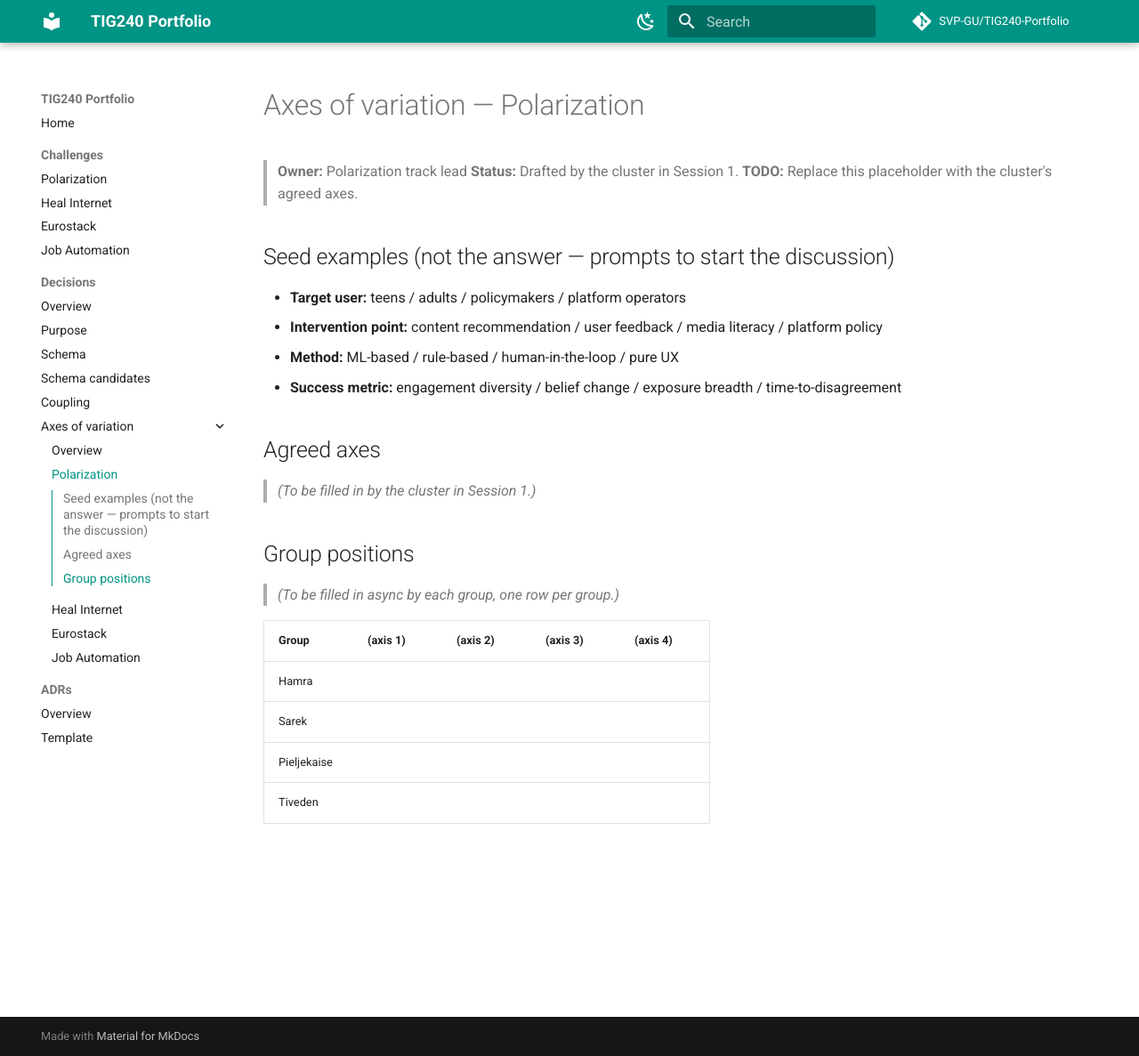
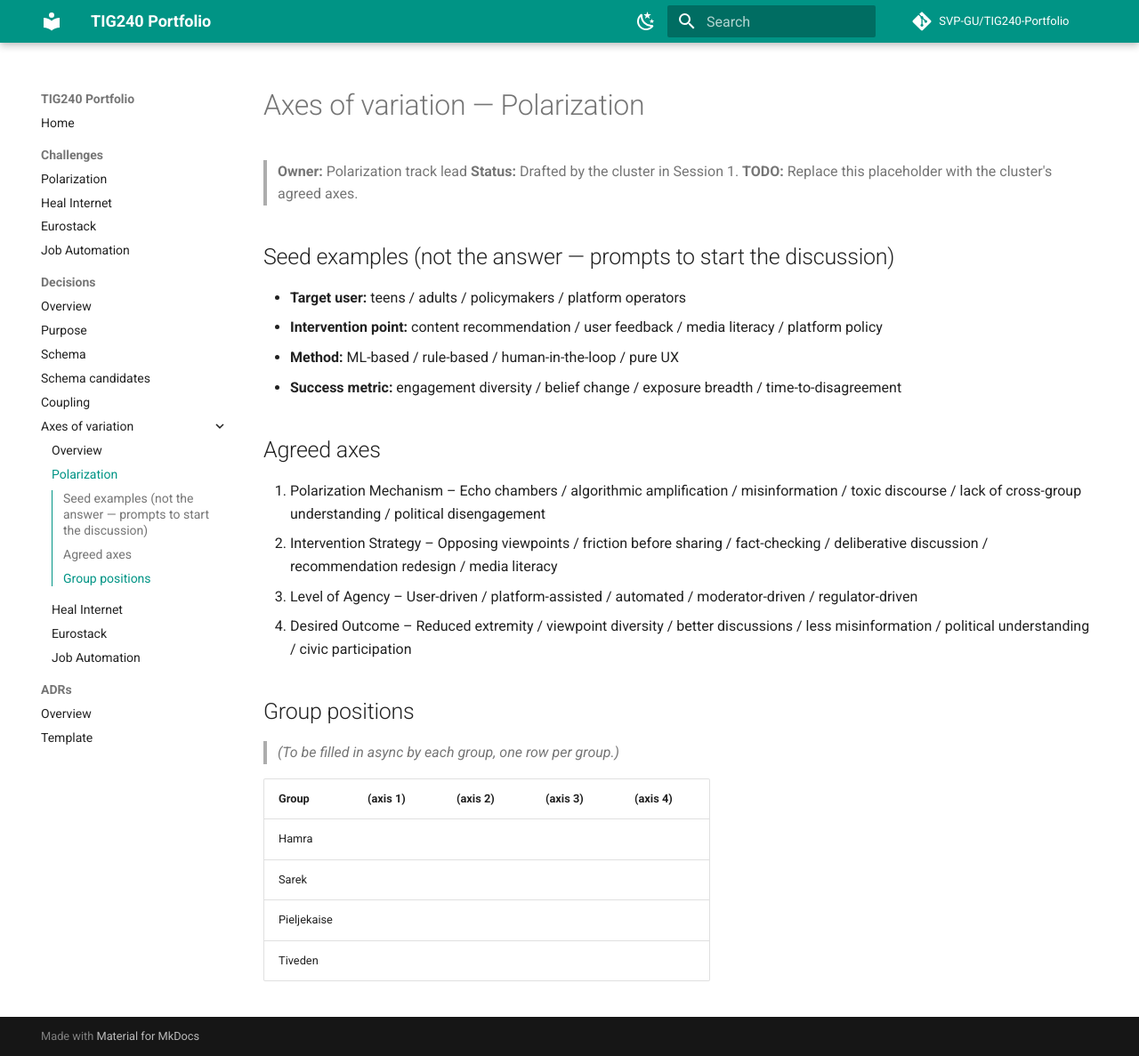
Before and after one commit to SVP-GU/TIG240-Portfolio, an MkDocs documentation site: the page built from docs/decisions/axes-of-variation/polarization.md, in a window 1280 px wide and 1187 px high. Shown: the whole window at 89% size. Built offline with MkDocs 1.6.1 and Material for MkDocs 9.7.7, drawn with Linux system fonts in a browser that asks for light colours; comment, search, counter and statistics services are not loaded.

Commit message:
Update polarization.md with agreed axes
Added agreed axes related to polarization mechanisms, intervention strategies, levels of agency, and desired outcomes.

```diff
--- a/docs/decisions/axes-of-variation/polarization.md
+++ b/docs/decisions/axes-of-variation/polarization.md
@@ -13,7 +13,10 @@
 
 ## Agreed axes
 
-> *(To be filled in by the cluster in Session 1.)*
+1. Polarization Mechanism – Echo chambers / algorithmic amplification / misinformation / toxic discourse / lack of cross-group understanding / political disengagement
+2. Intervention Strategy – Opposing viewpoints / friction before sharing / fact-checking / deliberative discussion / recommendation redesign / media literacy
+3. Level of Agency – User-driven / platform-assisted / automated / moderator-driven / regulator-driven
+4. Desired Outcome – Reduced extremity / viewpoint diversity / better discussions / less misinformation / political understanding / civic participation
 
 ## Group positions
 
```
